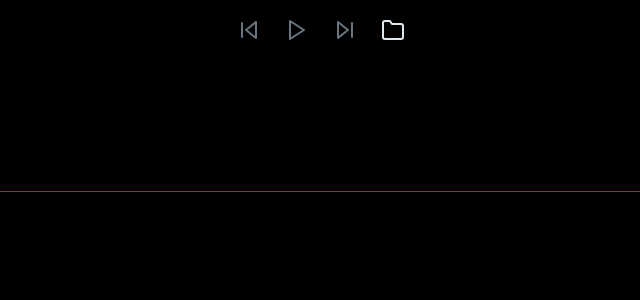
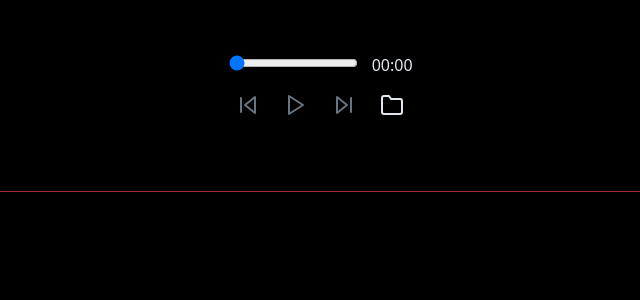
Before and after one commit to symbolic-dreams/standing-echo, a Vue app: page / in a window 1280 px wide. Shown: the top 300 px of the page, without its empty margins (320-960 px from the left). Built offline with nearby package versions, Linux system fonts and the light colour scheme.

Commit message:
Added seekbar

```diff
--- a/src/components/Player.vue
+++ b/src/components/Player.vue
@@ -6,10 +6,14 @@
   box-sizing: border-box;
   border-bottom: 1px solid brown;
   display: flex;
-  flex-direction: row;
+  flex-direction: column;
   justify-content: center;
+  align-items: center;
   height: 2in;
   position: relative;
+}
+.seekbar {
+  margin-right: 1em;
 }
 .controls {
   border: none;
@@ -37,8 +41,12 @@
 
 <template>
   <article class="player">
-    <audio></audio>
+    <audio v-on:loadedmetadata="loadedMetadata" v-on:timeupdate="timeUpdate"></audio>
     <input type='file' id='browse' accept="audio/*" v-on:change="browse">
+    <div>
+      <input type="range" class="seekbar" min="0" :max="duration" :value="currentTime" />
+      <time datetime="PT0H00M">{{ durationString }}</time>
+    </div>
     <fieldset class="controls">
       <player-button
        icon="skip-back"
@@ -82,50 +90,64 @@ export default class Player extends Vue {
   private elAudio!: HTMLAudioElement
   private elBrowse!: HTMLInputElement
 
-  mounted(){
-    this.elAudio = this.$el.querySelector('audio') as HTMLAudioElement
-    this.elBrowse =  this.$el.querySelector('#browse') as HTMLInputElement
-    this.$data.isPaused = this.elAudio.paused
-  }
+  currentTime = 0
+  duration = 0
+  isPaused = false
+  trackIndex = -1
+  tracks: string[] = []
 
-  data() {
-    return {
-      isPaused: false,
-      trackIndex: -1,
-      tracks: []
-    }
-  }
-
-  pause() {
-    this.$data.isPaused = true
-    this.elAudio.pause()
-  }
-
-  async play() {
-    if(!this.$data.tracks.length) {
-        return
-    } else {
-      const currentTrack = this.$data.tracks[this.$data.trackIndex]
-      this.elAudio.src = currentTrack
-      this.$data.isPaused = false
-      await this.elAudio.play()
-    }
+  get durationString(): string {
+    const d = new Date(1000 * this.duration).toISOString()
+    return d.substr(11,2) == '00' ? d.substr(14, 5) : d.substr(11, 8)
   }
 
   browse(e: Event) {
     const target = e.target as HTMLInputElement
     this.pause()
-    this.$data.tracks = Array.from(target?.files || [], URL.createObjectURL)
-    this.$data.trackIndex = 0
+    this.tracks.forEach(track => URL.revokeObjectURL(track))
+    this.tracks = Array.from(target?.files || [], URL.createObjectURL)
+    this.trackIndex = 0
     this.play()
+  }
+
+  mounted() {
+    this.elAudio = this.$el.querySelector('audio') as HTMLAudioElement
+    this.elBrowse = this.$el.querySelector('#browse') as HTMLInputElement
+    this.isPaused = this.elAudio.paused
+  }
+
+  pause() {
+    this.isPaused = true
+    this.elAudio.pause()
+  }
+
+  async play() {
+    if(!this.tracks.length) {
+        return
+    } else {
+      const currentTrack = this.tracks[this.trackIndex]
+      this.elAudio.src = currentTrack
+      this.isPaused = false
+      await this.elAudio.play()
+    }
+  }
+
+  loadedMetadata() {
+    this.duration = this.elAudio.duration
   }
 
   skipBack() {
     console.log('skipBack')
   }
+
   skipForward() {
     console.log('skipForward')
   }
+
+  timeUpdate(){
+    this.currentTime = this.elAudio.currentTime
+  }
+
   open(){
     this.elBrowse.click()
   }
```
Also changed, not shown: src/components/Library.vue (line endings or trailing spaces).
